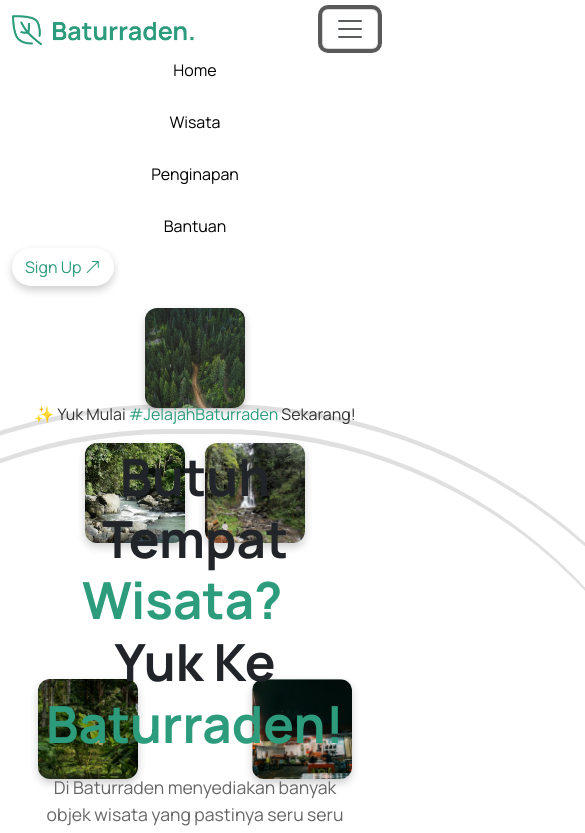
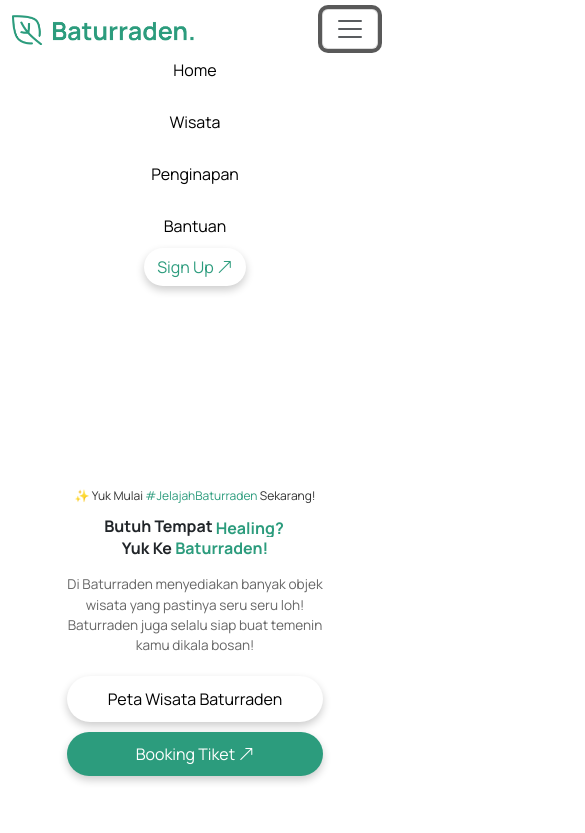
Before and after one commit to vebriannn/Baturaden, a plain HTML site: page index.html in a window 390 px wide. Both pictures are taken after a click on the button 350 px from the left and 28 px from the top of the page. Shown: the top 833 px of the page, 585 px wide, since content can reach past the window. Drawn offline with nearby package versions, Linux system fonts and the light colour scheme.

Commit message:
adhim-done

```diff
--- a/assets/script.js
+++ b/assets/script.js
@@ -27,3 +27,12 @@ else{
 }
 
 window.onload=animateText;
+
+document.addEventListener("scroll", function () {
+  const navbar = document.querySelector(".navbar");
+  if (window.scrollY > 50) {
+    navbar.classList.add("scrolled");
+  } else {
+    navbar.classList.remove("scrolled");
+  }
+});
--- a/assets/style.css
+++ b/assets/style.css
@@ -17,6 +17,15 @@
   .navbar-brand img {
     height: auto;
     max-height: 30px;
+  }
+  .navbar {
+    transition: background-color 0.3s ease, box-shadow 0.3s ease;
+  }
+
+  .navbar.scrolled {
+    background-color: rgba(255, 255, 255, 0.9);
+    box-shadow: 0 4px 8px rgba(0, 0, 0, 0.1);
+    backdrop-filter: blur(10px);
   }
 
   .navbar-nav .nav-link {
@@ -56,19 +65,27 @@
       align-items: center;
       gap: 10px;
     }
+
+    .navbar-collapse {
+      text-align: center;
+    }
+
+    .btn-outline-success {
+      margin-top: 10px;
+    }
+    .image-dots1,
+    .image-dots {
+      display: none;
+    }
+
   }
-
-
-
-
-
-
 
   /* end navbar */
 
   /* home */
   .home{
     margin-bottom: 20px;
+    margin-top: 60px;
   }
   .semi-circle-container {
     padding: 5%;
@@ -281,6 +298,61 @@
 
   .btn-action img {
     margin-left: 8px;
+  }
+
+  @media (max-width: 768px) {
+    .home{
+      margin-top: 0px;
+      margin-bottom: 0px;
+    }
+    .image-dots, .image-dots1, .image-point {
+      display: none;
+    }
+
+    .center-content {
+      text-align: center;
+      margin: 20px auto;
+      padding: 20px;
+      max-width: 90%;
+    }
+
+    .hashtag {
+      font-size: 12px;
+      margin-bottom: 10px;
+    }
+
+    .main-heading {
+      font-size: 1rem;
+      line-height: 1.4;
+      margin-bottom: 15px;
+    }
+
+    .main-heading .animate-text {
+      display: inline-block;
+      position:relative;
+      width: 70px;
+      height: 1.4rem;
+      overflow: hidden;
+      vertical-align: bottom;
+    }
+
+
+    .description {
+
+      font-size: 13.6px;
+      margin-bottom: 20px;
+    }
+
+    .action-buttons {
+      flex-direction: column;
+      gap: 10px;
+    }
+
+    .btn-action, .btn-action1 {
+      width: 100%;
+      font-size: 1rem;
+      padding: 10px 20px;
+    }
   }
   /* end home */
 
@@ -503,7 +575,7 @@
   }
 
   @media (max-width: 768px) {
-    .title{
+    .title-wisata{
         font-size: 1.5rem;
 
     }
--- a/index.html
+++ b/index.html
@@ -66,7 +66,7 @@
     <main>
       <!-- Home Section -->
       <section class="home" id="home">
-        <div class="container mt-5">
+        <div class="container">
           <div class="semi-circle-container">
             <div class="image-dots"></div>
             <div class="image-dots1"></div>
```
